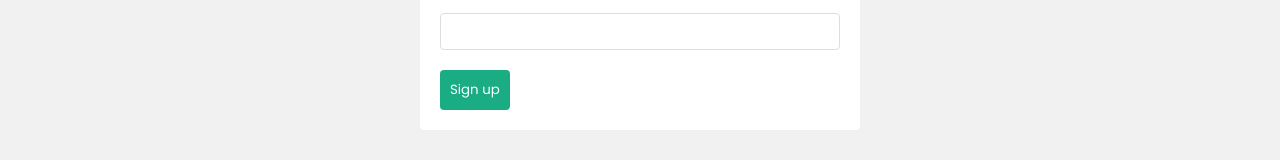
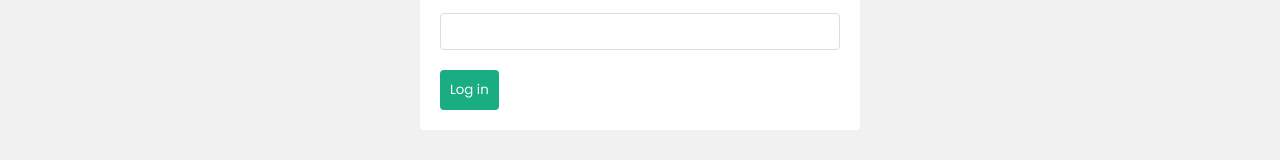
Before and after one commit to ossailucky/Workout-app, a React (Create React App) app in the folder frontend/: page /login in a window 1280 px wide. Shown: the part 371-531 px from the top of the page. Built offline with nearby package versions, Linux system fonts and the light colour scheme; the HTML template or start-up script is replaced by a standard one.

Commit message:
created login functionality

```diff
--- /dev/null
+++ b/frontend/src/hooks/useLogin.js
@@ -0,0 +1,38 @@
+import { useState } from "react"
+import { useAuthContext } from "./useAuthContext"
+
+export const useLogin = () => {
+    const [error, setError] = useState(null)
+    const [isLoading, setIsLoading] = useState(null)
+    const { dispatch } = useAuthContext()
+
+    const login = async (email, password) => {
+        setError(true)
+        setIsLoading(null)
+
+
+        const response = await fetch("api/user/login",{
+            method: "POST",
+            headers: {"Content-Type": "application/json"},
+            body: JSON.stringify({email,password})
+        })
+
+        const json = await response.json()
+
+        if(!response.ok) {
+            setIsLoading(false)
+            setError(json.error)
+        }
+        if(response.ok) {
+            // save the user to local storage
+            localStorage.setItem("user", JSON.stringify(json))
+
+           // update the auth context
+           dispatch({type: "LOGIN", payload: json})
+
+           setIsLoading(false)
+        }
+    }
+
+    return {login, isLoading, error}
+}
--- a/frontend/src/pages/Login.js
+++ b/frontend/src/pages/Login.js
@@ -1,13 +1,16 @@
 import React, { useState } from 'react'
+import { useLogin } from '../hooks/useLogin'
 
 const Login = () => {
     const [email, setEmail] = useState("")
     const [password, setPassword] = useState("")
+    const {login, error, isLoading} = useLogin()
 
     const handleSubmit = async (e) =>{
         e.preventDefault();
 
-        console.log(email, password)
+        await login(email, password)
+
     }
 
   return (
@@ -26,7 +29,8 @@
         value={password}
         />
 
-        <button type='submit'>Sign up</button>
+        <button disabled={isLoading}>Log in</button>
+        {error && <div className="error">{error}</div>}
     </form>
   )
 }
```
